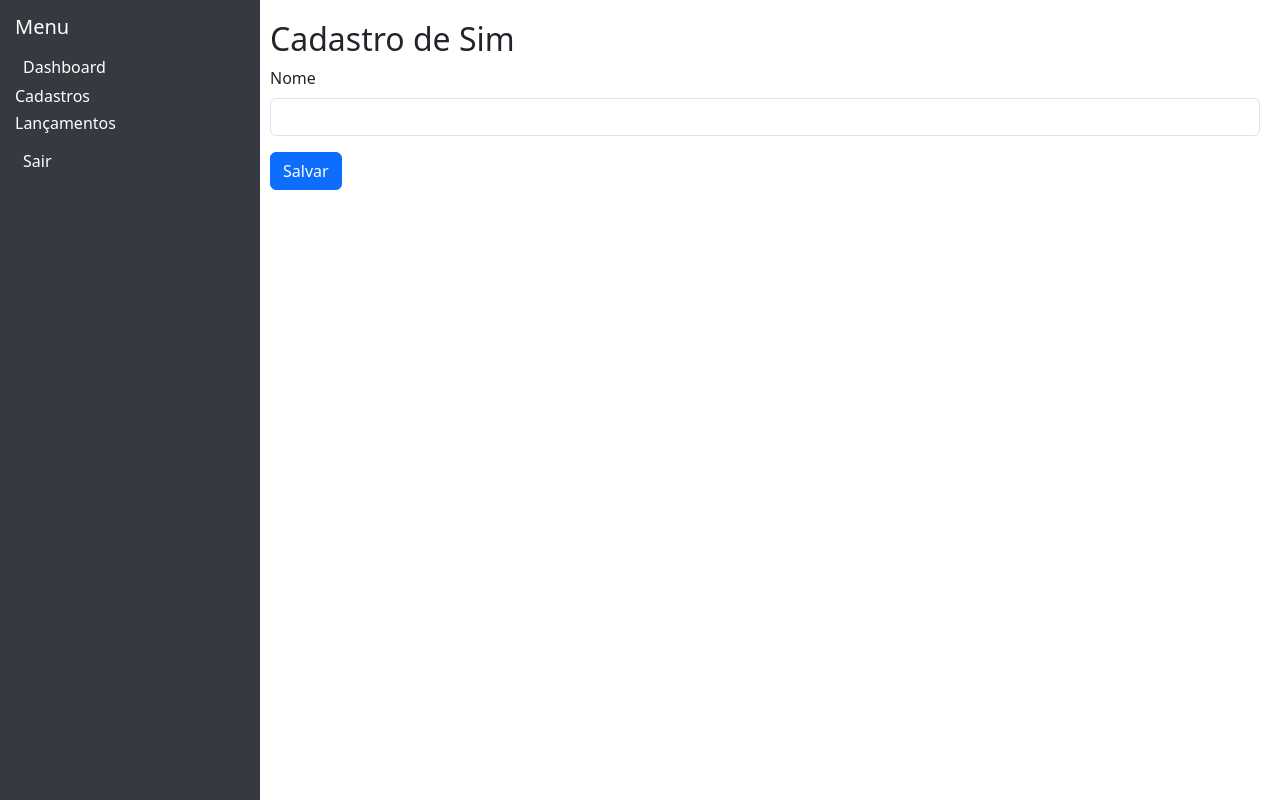
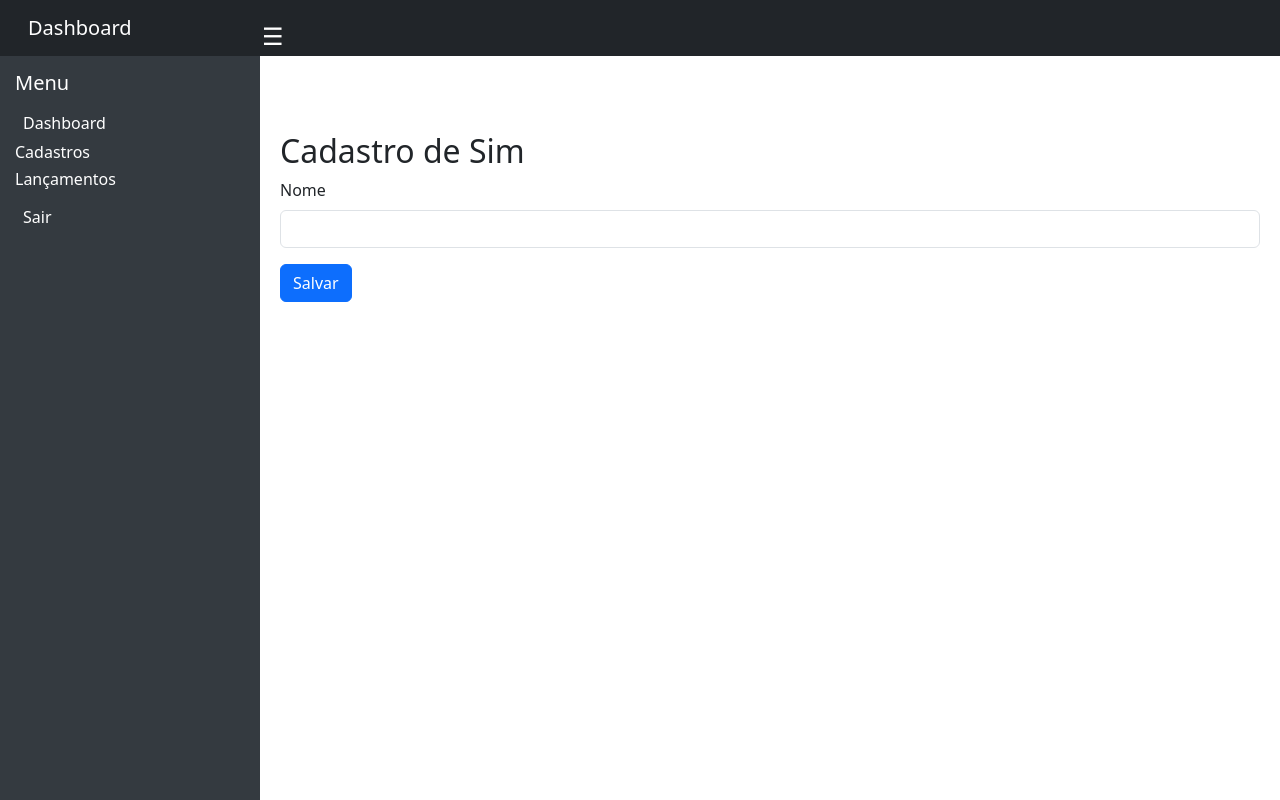
Before and after one commit to alexandrelinx/despesas-gerais, a Flask app: page /cadastro/Sim in a window 1280 px wide. Run offline with Flask 3, Linux system fonts and the light colour scheme; parts of the project's set-up code (start-up, migrations or seed data) failed here and were passed over; some libraries are stand-ins or nearby versions.

Commit message:
Inplementação do botão para esconder o meunu

```diff
--- a/templates/base.html
+++ b/templates/base.html
@@ -1,29 +1,43 @@
 <!DOCTYPE html>
 <html lang="pt-br">
 <head>
-    <meta charset="UTF-8">
+    <meta charset="UTF-8" />
     <title>{% block title %}Despesas{% endblock %}</title>
-    <link href="https://cdn.jsdelivr.net/npm/bootstrap@5.3.0/dist/css/bootstrap.min.css" rel="stylesheet">
+    <link href="https://cdn.jsdelivr.net/npm/bootstrap@5.3.0/dist/css/bootstrap.min.css" rel="stylesheet" />
     <!-- DataTables CSS -->
-    <link rel="stylesheet" href="https://cdn.datatables.net/1.13.6/css/jquery.dataTables.min.css">
+    <link rel="stylesheet" href="https://cdn.datatables.net/1.13.6/css/jquery.dataTables.min.css" />
     <style>
         body {
             display: flex;
             min-height: 100vh;
             overflow-x: hidden;
+            flex-direction: column;
+        }
+        nav.navbar.static-top {
+            height: 56px;
+            line-height: 56px;
+            padding: 0 1rem;
         }
         .sidebar {
             width: 260px;
-            height: 100vh;
+            height: calc(100vh - 56px);
             background: #343a40;
             color: white;
             padding: 15px;
             position: fixed;
-            top: 0;
+            top: 56px;
             left: 0;
             z-index: 1000;
             transition: all 0.3s ease;
+            overflow-y: auto;
         }
+
+        .sidebar.collapsed {
+            width: 0;
+            padding: 0;
+            overflow: hidden;
+        }
+
         .sidebar a {
             color: white;
             display: block;
@@ -36,12 +50,20 @@
         .sidebar a:hover {
             background: #495057;
         }
+
         .content {
-            margin-left: 250px;
+            margin-left: 260px;
             padding: 20px;
             flex: 1;
             transition: margin-left 0.3s;
+            position: relative;
+            margin-top: 56px;
         }
+
+        .content.expanded {
+            margin-left: 0 !important;
+        }
+
         .submenu {
             display: none;
             margin-left: 15px;
@@ -49,40 +71,56 @@
         .submenu a {
             padding-left: 20px;
         }
-        .sidebar .navbar-toggler {
-            display: none;
-        }
+
         @media (max-width: 992px) {
             .sidebar {
-                position: absolute;
-                left: -250px;
-                width: 100%;
+                position: fixed;
+                left: -260px;
+                width: 260px;
+                top: 56px;
+                height: calc(100vh - 56px);
                 transition: left 0.3s ease;
-            }
-            .content {
-                margin-left: 0;
             }
             .sidebar.active {
                 left: 0;
             }
-
-            .sidebar .navbar-toggler {
-                display: block;
+            .content {
+                margin-left: 0 !important;
+                margin-top: 56px;
             }
         }
+
         .sidebar a.active {
             background-color: #0d6efd;
             color: white;
             font-weight: bold;
         }
 
-
+        /* Botão toggle fixo no topo, à esquerda */
+        #sidebarToggle {
+            position: fixed;
+            top: 12px;
+            left: 250px;
+            z-index: 1100; /* acima da sidebar */
+            border: none;
+            background: transparent;
+            color: white;
+            font-size: 1.5rem;
+        }
+        #sidebarToggle:hover {
+            color: #0d6efd;
+            cursor: pointer;
+        }
     </style>
 </head>
 
-
-
 <body>
+    <nav class="navbar navbar-expand-lg navbar-dark bg-dark static-top">
+      <div class="container-fluid d-flex align-items-center">
+        <button id="sidebarToggle" class="btn btn-dark me-3" title="Expandir/Ocultar Sidebar">☰</button>
+        <a class="navbar-brand mb-0 h1" href="#">Dashboard</a>
+      </div>
+    </nav>
 
     <div class="sidebar">
         <h5>Menu</h5>
@@ -91,34 +129,25 @@
         <h6 class="menu-toggle">Cadastros</h6>
         <div class="submenu">
             <a href="/cadastro/estabelecimento">Estabelecimento</a>
-          <!-- <a href="/cadastro/estabelecimento/consultar" class="ms-3">Consultar Estabelecimento</a> -->
             <a href="/cadastro/categoria">Categorias</a>
-          <!--  <a href="/cadastro/categoria/consultar">Consultar Categorias</a>-->
             <a href="/cadastro/local_compra">Local da Compra</a>
-           <!-- <a href="/cadastro/local_compra/consultar" class="ms-3 {% if request.path == '/cadastro/local_compra/consultar' %}active{% endif %}">
-    Consultar Local da Compra
-</a>-->
             <a href="/cadastro/produto">Produto</a>
             <a href="/cadastro/comprador">Comprador</a>
             <a href="/cadastro/forma_pagamento">Forma de Pagamento</a>
             <a href="/cadastro/bandeira">Bandeira</a>
             <a href="/cadastro/usuarios">Usuários</a>
-            <!--<a href="/cadastro/parcelamento">Parcelamento</a> -->
         </div>
 
         <h6 class="menu-toggle">Lançamentos</h6>
         <div class="submenu">
             <a href="/despesas">Lançamento de Despesas</a>
             <a href="/consultar_despesas">Consultar Lançamentos de Despesas</a>
-            <!-- Novo submenu -->
             <a href="/totais-despesas-mensais">Totais de Despesas Mensais</a>
         </div>
         <a href="/logout" class="sair">Sair</a>
     </div>
 
     <div class="content">
-        <button class="btn btn-primary d-lg-none" id="menuToggle">☰</button>
-
         {% with messages = get_flashed_messages(with_categories=true) %}
             {% if messages %}
                 {% for category, message in messages %}
@@ -132,9 +161,12 @@
 
         {% block content %}{% endblock %}
     </div>
+
     <script src="https://code.jquery.com/jquery-3.6.0.min.js"></script>
     <script src="https://cdn.jsdelivr.net/npm/bootstrap@5.3.0/dist/js/bootstrap.bundle.min.js"></script>
+
     <script>
+        // Toggle submenu
         document.querySelectorAll('.menu-toggle').forEach(item => {
             item.addEventListener('click', function () {
                 let submenu = this.nextElementSibling;
@@ -142,11 +174,33 @@
             });
         });
 
-        document.getElementById('menuToggle').addEventListener('click', function () {
-            document.querySelector('.sidebar').classList.toggle('active');
+        // Toggle sidebar
+        const sidebar = document.querySelector('.sidebar');
+        const content = document.querySelector('.content');
+        const toggleBtn = document.getElementById('sidebarToggle');
+
+        // Aplica estado salvo no localStorage
+        function aplicarEstadoSidebar() {
+            const estado = localStorage.getItem('sidebarCollapsed');
+            if (estado === 'true') {
+                sidebar.classList.add('collapsed');
+                content.classList.add('expanded');
+            } else {
+                sidebar.classList.remove('collapsed');
+                content.classList.remove('expanded');
+            }
+        }
+
+        aplicarEstadoSidebar();
+
+        toggleBtn.addEventListener('click', () => {
+            sidebar.classList.toggle('collapsed');
+            content.classList.toggle('expanded');
+            const estaColapsado = sidebar.classList.contains('collapsed');
+            localStorage.setItem('sidebarCollapsed', estaColapsado);
         });
-    </script>
-    <script>
+
+        // Código das células valor-mes (deixe como está)
         document.querySelectorAll('.valor-mes').forEach(td => {
             td.addEventListener('click', () => {
                 const valorText = td.innerText;
@@ -160,10 +214,8 @@ document.querySelectorAll('.valor-mes').forEach(td => {
                 }
 
                 if (confirm(`Deseja pagar o valor de ${valorText} para ${bandeira} no mês ${mes}?`)) {
-            // Marca como pago: muda o fundo para verde
                     td.style.backgroundColor = 'lightgreen';
 
-            // Opcional: envia uma requisição AJAX para atualizar o banco
                     fetch('/pagar', {
                         method: 'POST',
                         headers: {
@@ -183,13 +235,7 @@ document.querySelectorAll('.valor-mes').forEach(td => {
         });
     </script>
 
-<!-- <script src="https://code.jquery.com/jquery-3.6.0.min.js"></script> -->
-<!-- Bootstrap JS já existente -->
-<!--<script src="https://cdn.jsdelivr.net/npm/bootstrap@5.3.0/dist/js/bootstrap.bundle.min.js"></script> -->
-<!-- jQuery (necessário para DataTables) -->
     <!-- DataTables JS -->
     <script src="https://cdn.datatables.net/1.13.6/js/jquery.dataTables.min.js"></script>
-
-
 </body>
 </html>
```
Also changed, not shown: despesas.db. Lines whose indentation alone changed are shown as unchanged.
